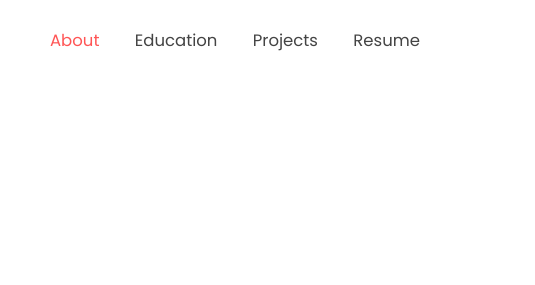
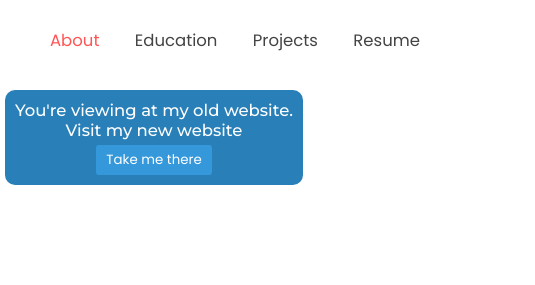
Before and after one commit to Manoj-Paramsetti/Manoj-Paramsetti.github.io, a plain HTML site: page index.html in a window 1280 px wide. Shown: the top 285 px of the page, 0-535 px from the left. Drawn offline with nearby package versions, Linux system fonts and the light colour scheme.

Commit message:
prompt to open new website and resume update

```diff
--- a/css/layout-dark.css
+++ b/css/layout-dark.css
@@ -9,6 +9,31 @@
 
 body::-webkit-scrollbar {
   display: none;
+}
+
+.New{
+  position: fixed;
+  margin-top: 90px;
+  padding: 10px;
+  margin-left: 5px;
+  background: #EEE;
+  border-radius: 10px;
+  z-index: 999;
+  font-family: "Montserrat";
+  color: #333;
+  text-align: center;
+}
+
+.New button{
+  background: #3498db;
+  outline: none; border: none;
+  font-family: "Poppins";
+  margin-top: 5px;
+  padding: 5px;
+  color: white;
+  border-radius: 3px;
+  padding-right: 10px;
+  padding-left: 10px;
 }
 
 Heading {
--- a/css/layout.css
+++ b/css/layout.css
@@ -9,6 +9,31 @@
 
 body::-webkit-scrollbar {
   display: none;
+}
+
+.New{
+  position: fixed;
+  margin-top: 90px;
+  padding: 10px;
+  margin-left: 5px;
+  background: #2980b9;
+  border-radius: 10px;
+  z-index: 999;
+  font-family: "Montserrat";
+  color: white;
+  text-align: center;
+}
+
+.New button{
+  background: #3498db;
+  outline: none; border: none;
+  font-family: "Poppins";
+  margin-top: 5px;
+  padding: 5px;
+  color: white;
+  border-radius: 3px;
+  padding-right: 10px;
+  padding-left: 10px;
 }
 
 Heading {
--- a/index.html
+++ b/index.html
@@ -21,13 +21,17 @@
 </head>
 
 <body>
+    <section class="New">
+        You're viewing at my old website.<br>Visit my new website<br>
+        <a href="https://manojparamsetti.vercel.app/"><button>Take me there</button></a>
+    </section>
     <section id="NavBar">
         <div id="NavBar__Left__Part">
             <ul>
                 <a href=".#" style="color: #FF5555;">About</a>
                 <a href="./education">Education</a>
                 <a href="./projects">Projects</a>
-                <a target="_blank" href="https://drive.google.com/file/d/1yJRO9gsKzwjuYChZ7v8P5DOxutcAhAEF/view">Resume</a>
+                <a target="_blank" href="https://drive.google.com/file/d/1ROYK9tE3kjzJhp-7a0i_chp0-mS-DVT2/view">Resume</a>
             </ul>
         </div>
         <div id="NavBar__Right__Part">
```
Also changed, not shown: education/index.html (+6 -1 lines), projects/index.html (+5 -1 lines).
